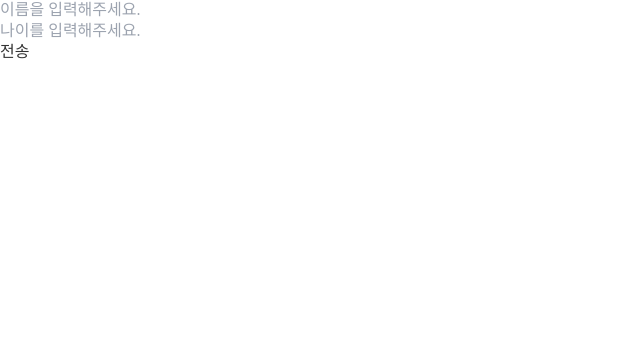
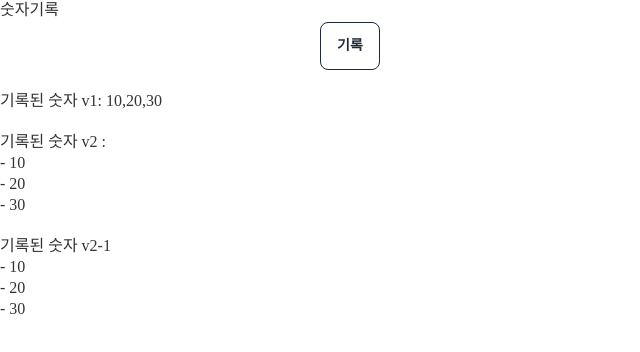
Before and after one commit to youmy028/reacr-proj, a React (Create React App) app: page / in a window 1280 px wide. Shown: the top 352 px of the page, without its empty margins (0-640 px from the left). Built offline with nearby package versions, Linux system fonts and the light colour scheme; a web font is replaced by a local one.

Commit message:
form을이용해서 dom 조작하기02

```diff
--- a/src/App.js
+++ b/src/App.js
@@ -6,6 +6,7 @@ import ProdList from "./ProdList";
 import "./App.css";
 import NoRecord from "./NoRecord";
 import FormEx from "./FormEx";
+import FormEx2 from "./FormEx2 copy";
 function App() {
   return (
     <>
@@ -16,7 +17,8 @@ function App() {
       {/* <Popup/> */}
       {/*<ProdList className="container mx-auto"/>*/}
       {/* <NoRecord/> */}
-      <FormEx />
+      {/* <FormEx /> */}
+      <FormEx2 />
     </>
   );
 }
--- /dev/null
+++ b/src/FormEx2 copy.js
@@ -0,0 +1,58 @@
+import React, { useState } from "react";
+function FormEx2() {
+  const [recordeNos, setRecordeNos] = useState([10, 20, 30]);
+
+  const saveNo = (form) => {
+    form.no.value = form.no.value.trim();
+    if (form.no.value.length == 0) {
+      alert("숫자를 입력해주세요.");
+      form.no.focus();
+      return;
+    }
+
+    setRecordeNos([...recordeNos, form.no.value]);
+
+    form.no.value = "";
+    form.no.focus();
+  };
+
+  const li = recordeNos.map((el, index) => <li key={index}>- {el}</li>);
+
+  return (
+    <>
+      <h1>숫자기록</h1>
+      <form
+        onSubmit={(e) => {
+          e.preventDefault();
+          saveNo(e.target);
+        }}
+      >
+        <input type="number" name="no" className="input w-full max-w-xs" />
+        <button type="submit" className="btn btn-outline">
+          기록
+        </button>
+      </form>
+
+      <br />
+
+      <h1>기록된 숫자 v1: {recordeNos.join(",")}</h1>
+
+      <br />
+
+      <h1>
+        기록된 숫자 v2 : <ul>{li}</ul>
+      </h1>
+
+      <br />
+
+      <h1>기록된 숫자 v2-1</h1>
+      <ul>
+        {recordeNos.map((el, index) => (
+          <li key={index}>- {el}</li>
+        ))}
+      </ul>
+    </>
+  );
+}
+
+export default FormEx2;
```
